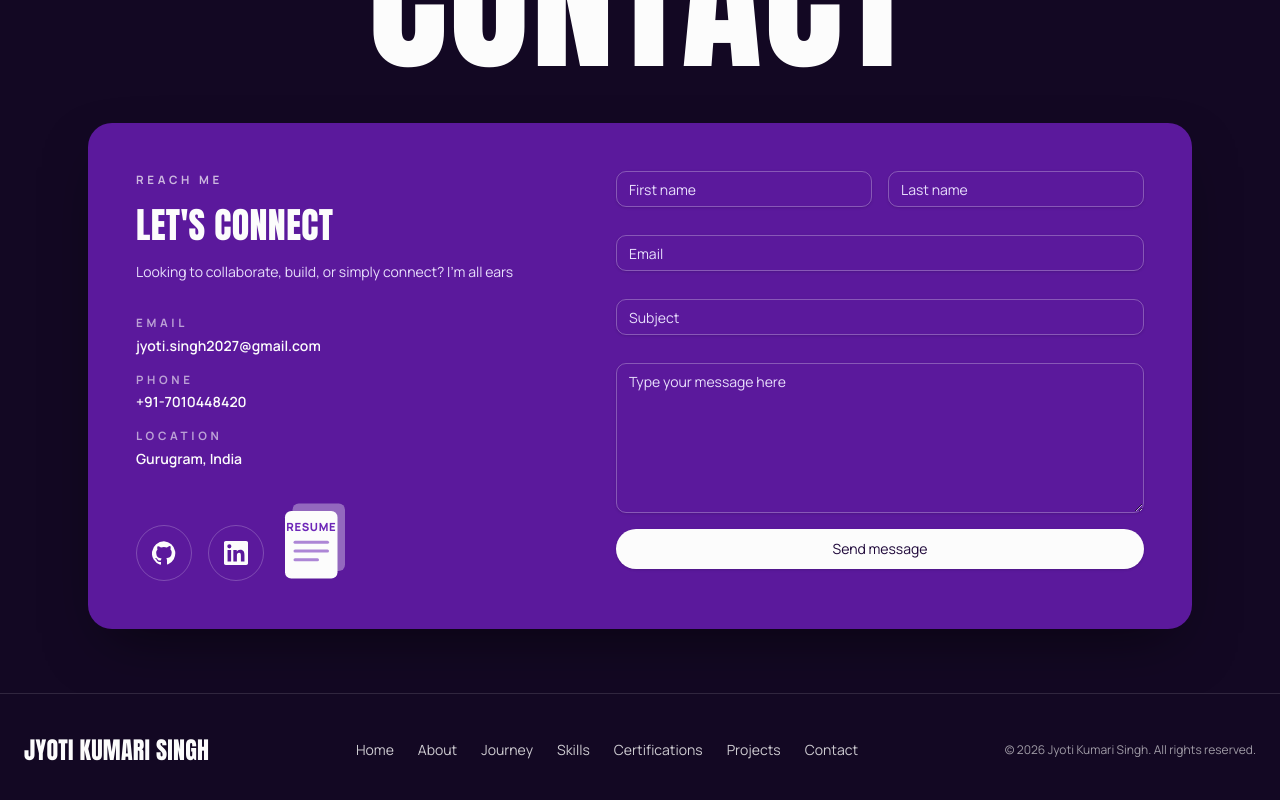
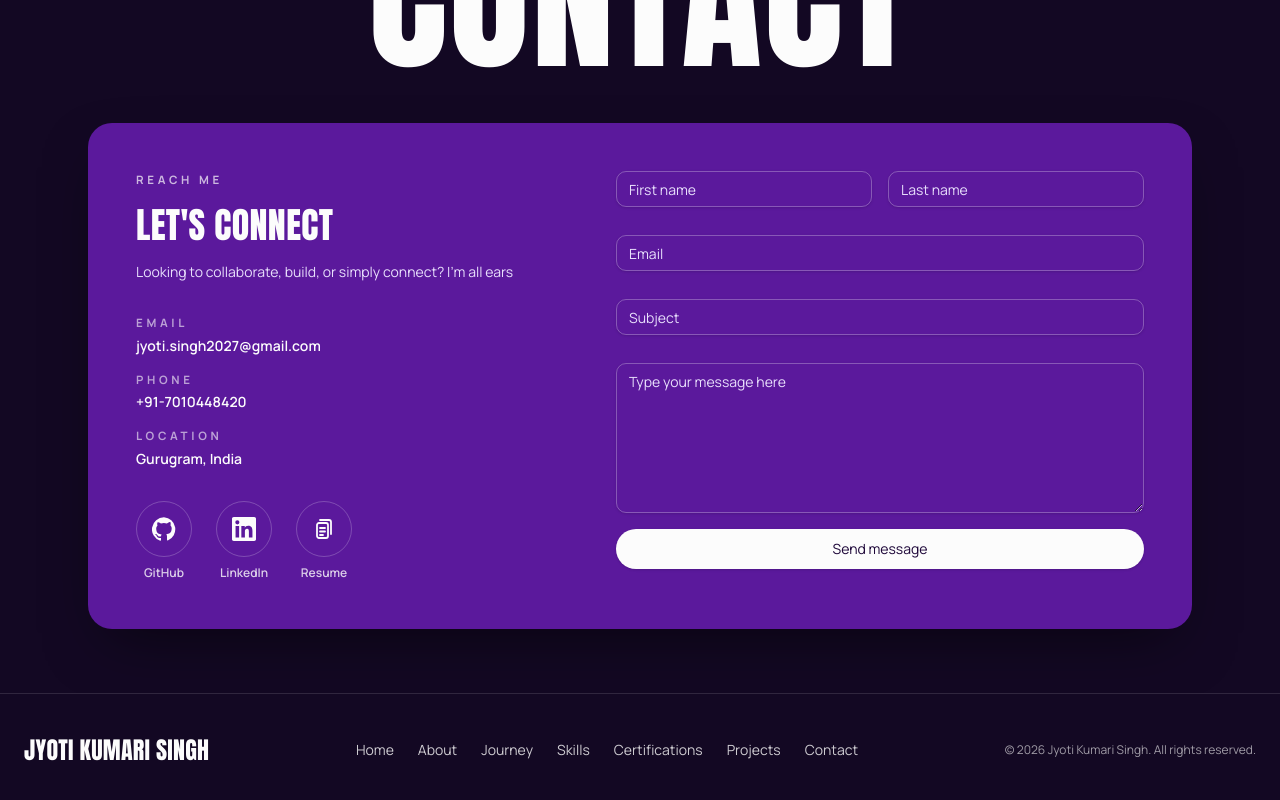
Before and after one commit to jyotisingh2027-art/Jyoti_Kumari-Singh_portfolio, a React (Vite) app: page / in a window 1280 px wide. Shown: the part 9025-9825 px from the top of the page. Built offline with nearby package versions, Linux system fonts and the light colour scheme.

Commit message:
Contact: uniform circular icon buttons with labels
Co-Authored-By: Claude Opus 5.5 <noreply@anthropic.com>
Claude-Session: https://claude.ai/code/session_018jxijH8Jqk5ZYFdauh5WtK

```diff
--- a/src/components/site/Contact.tsx
+++ b/src/components/site/Contact.tsx
@@ -56,36 +56,30 @@ export function Contact() {
                 <dd className="mt-1 font-semibold">{profile.location}</dd>
               </div>
             </dl>
-            <ul className="mt-8 flex flex-wrap items-end gap-4">
-              {socials.map((social) => {
-                const Icon = social.label === "GitHub" ? GitHubIcon : LinkedInIcon;
-                return (
-                  <li key={social.label}>
+            <ul className="mt-8 flex flex-wrap gap-6">
+              {[
+                ...socials.map((social) => ({
+                  label: social.label,
+                  href: social.href,
+                  Icon: social.label === "GitHub" ? GitHubIcon : LinkedInIcon,
+                })),
+                { label: "Resume", href: resumeUrl, Icon: ResumeIcon },
+              ].map(({ label, href, Icon }) => (
+                <li key={label}>
                   <a
-                      href={social.href}
+                    href={href}
                     target="_blank"
                     rel="noopener noreferrer"
-                      aria-label={social.label}
-                      title={social.label}
-                      className="grid size-14 place-items-center rounded-full border border-border transition-all hover:-translate-y-0.5 hover:bg-foreground hover:text-background"
+                    aria-label={label}
+                    className="group flex flex-col items-center gap-2"
                   >
+                    <span className="grid size-14 place-items-center rounded-full border border-border transition-all group-hover:-translate-y-0.5 group-hover:bg-foreground group-hover:text-background">
                       <Icon className="size-6" />
+                    </span>
+                    <span className="text-xs font-semibold opacity-80">{label}</span>
                   </a>
                 </li>
-                );
-              })}
-              <li>
-                <a
-                  href={resumeUrl}
-                  target="_blank"
-                  rel="noopener noreferrer"
-                  aria-label="Resume (PDF)"
-                  title="Resume"
-                  className="block transition-transform hover:-translate-y-0.5"
-                >
-                  <ResumeIcon className="h-20 w-[70px]" />
-                </a>
-              </li>
+              ))}
             </ul>
           </div>
 
@@ -132,29 +126,22 @@ function LinkedInIcon({ className }: IconProps) {
   );
 }
 
-/** Stacked sheets of paper with "RESUME" written on the front page. */
+/** Stacked sheets of paper (label "Resume" sits underneath). */
 function ResumeIcon({ className }: IconProps) {
   return (
-    <svg viewBox="0 0 56 64" fill="none" aria-hidden="true" className={className}>
-      <rect x="10" y="2" width="42" height="54" rx="5" fill="currentColor" opacity="0.35" />
-      <rect x="4" y="8" width="42" height="54" rx="5" fill="currentColor" />
-      <text
-        x="25"
-        y="24"
-        textAnchor="middle"
-        fontSize="9"
-        fontWeight="800"
-        letterSpacing="0.5"
-        fill="var(--background)"
-        fontFamily="Manrope, ui-sans-serif, system-ui, sans-serif"
+    <svg
+      viewBox="0 0 24 24"
+      fill="none"
+      stroke="currentColor"
+      strokeWidth="1.8"
+      strokeLinecap="round"
+      strokeLinejoin="round"
+      aria-hidden="true"
+      className={className}
     >
-        RESUME
-      </text>
-      <g stroke="var(--background)" strokeWidth="2.4" strokeLinecap="round" opacity="0.55">
-        <path d="M12 33h26" />
-        <path d="M12 40h26" />
-        <path d="M12 47h18" />
-      </g>
+      <path d="M8 3h9a2 2 0 0 1 2 2v12" />
+      <rect x="5" y="6" width="11" height="15" rx="2" />
+      <path d="M8 11h5M8 14.5h5M8 18h3" />
     </svg>
   );
 }
```
Lines whose indentation alone changed are shown as unchanged.
